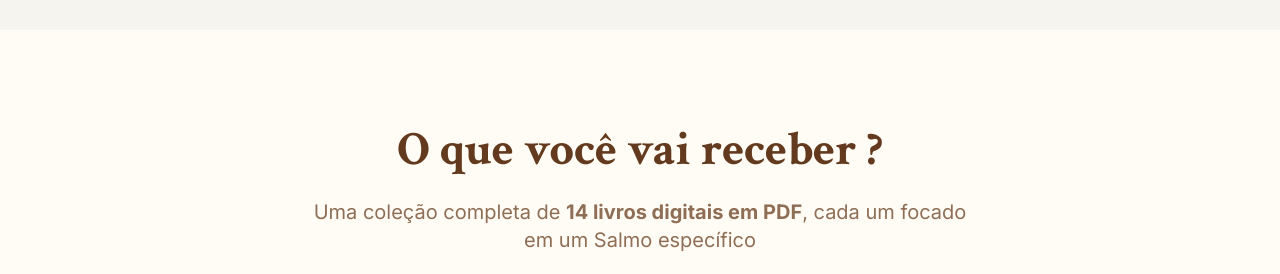
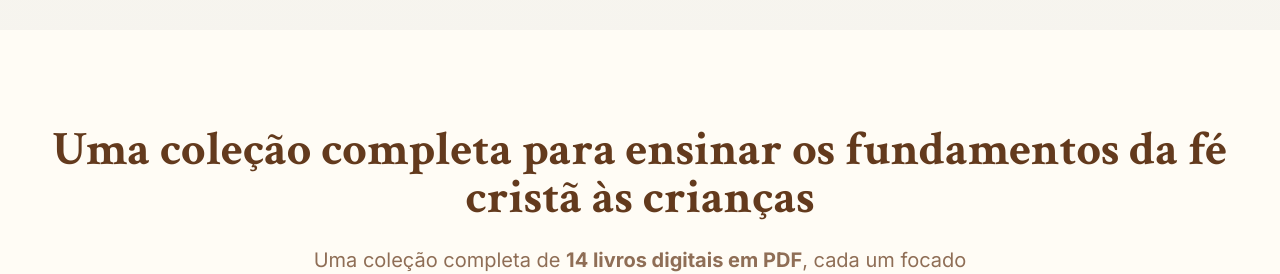
Before and after one commit to PastorEduardo/memoria-oracao-arte, a React (Vite) app: page / in a window 1280 px wide. Shown: the part 1680-1954 px from the top of the page. Built offline with nearby package versions, Linux system fonts and the light colour scheme; the HTML template or start-up script is replaced by a standard one.

Commit message:
Visual edit in Lovable

```diff
--- a/src/components/BooksGrid.tsx
+++ b/src/components/BooksGrid.tsx
@@ -110,7 +110,7 @@ const BooksGrid = () => {
   return <section className="py-16 sm:py-24 bg-background">
       <div className="max-w-7xl mx-auto px-4 sm:px-6">
         <div className="text-center mb-12 sm:mb-16">
-          <h2 className="text-3xl sm:text-4xl md:text-5xl font-serif font-bold text-primary mb-4 sm:mb-6 px-2">O que você vai receber ?</h2>
+          <h2 className="text-3xl sm:text-4xl md:text-5xl font-serif font-bold text-primary mb-4 sm:mb-6 px-2">Uma coleção completa para ensinar os fundamentos da fé cristã às crianças</h2>
           <p className="text-base sm:text-lg md:text-xl text-muted-foreground max-w-2xl mx-auto px-2">
             Uma coleção completa de <strong>14 livros digitais em PDF</strong>, cada um focado em um Salmo específico
           </p>
```
